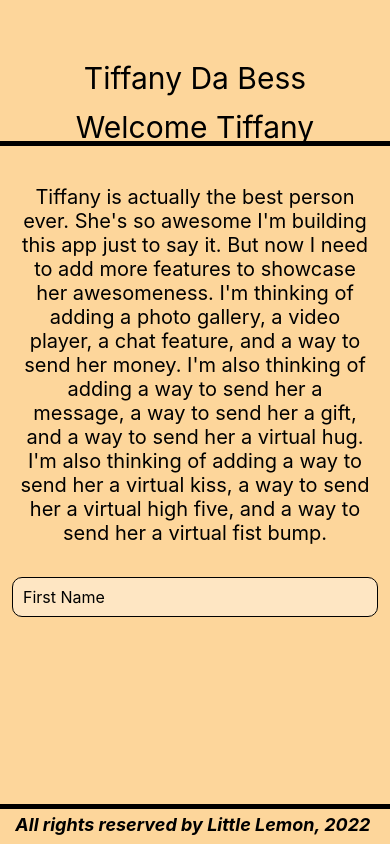
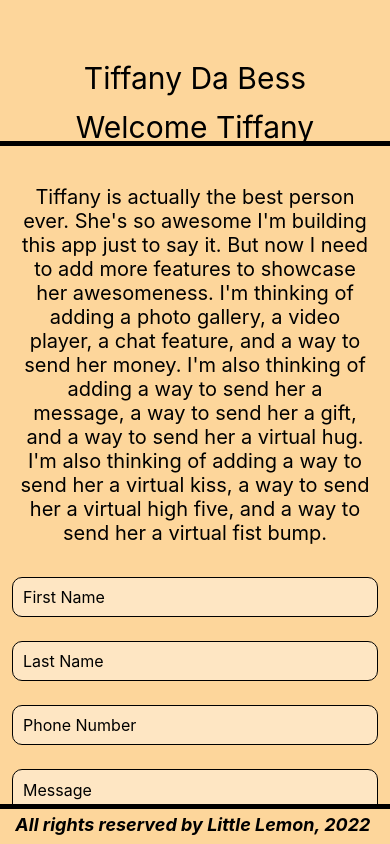
Before and after one commit to artslimedev/reactNativeIntro, a React Native app: screen / in a window 390 px wide. Built offline with nearby package versions, Linux system fonts and the light colour scheme.

Commit message:
Modified with textInputs and login screens

```diff
--- a/App.js
+++ b/App.js
@@ -4,6 +4,7 @@ import LittleLemonHeader from "./components/LittleLemonHeader";
 import LittleLemonFooter from "./components/LittleLemonFooter";
 import WelcomeScreen from "./components/WelcomeScreen";
 import MenuItems from "./components/MenuItems";
+import LoginScreen from "./components/LoginScreen";
 
 export default function App() {
   return (
@@ -12,6 +13,7 @@ export default function App() {
         <LittleLemonHeader />
         {/* <MenuItems /> */}
         <WelcomeScreen />
+        {/* <LoginScreen /> */}
       </View>
       <View style={styles.footerContainer}>
         <LittleLemonFooter />
--- /dev/null
+++ b/components/LoginScreen.js
@@ -0,0 +1,56 @@
+import * as React from "react";
+import { ScrollView, Text, StyleSheet, TextInput } from "react-native";
+
+export default function LoginScreen() {
+  const [email, setEmail] = React.useState("");
+  const [password, setPassword] = React.useState("");
+  return (
+    <ScrollView style={styles.container}>
+      <Text style={styles.headerText}>Welcome to Little Lemon</Text>
+      <Text style={styles.regularText}>Login to continue </Text>
+      <TextInput
+        style={styles.input}
+        placeholder="Email"
+        keyboardType="email-address"
+        onChangeText={setEmail}
+        value={email}
+      />
+      <TextInput
+        style={styles.input}
+        placeholder="Password"
+        secureTextEntry={true}
+        onChangeText={setPassword}
+        value={password}
+      />
+    </ScrollView>
+  );
+}
+
+const styles = StyleSheet.create({
+  container: {
+    flex: 1,
+  },
+  headerText: {
+    padding: 40,
+    fontSize: 30,
+    color: "black",
+    textAlign: "center",
+  },
+  regularText: {
+    fontSize: 24,
+    padding: 20,
+    marginVertical: 8,
+    color: "black",
+    textAlign: "center",
+  },
+  input: {
+    height: 40,
+    margin: 12,
+    fontSize: 16,
+    padding: 10,
+    borderWidth: 1,
+    borderColor: "black",
+    borderRadius: 10,
+    backgroundColor: "rgba(255, 255, 255, .4)",
+  },
+});
--- a/components/WelcomeScreen.js
+++ b/components/WelcomeScreen.js
@@ -1,20 +1,34 @@
 import * as React from "react";
-import { ScrollView, Text, View, StyleSheet, TextInput } from "react-native";
+import {
+  ScrollView,
+  Text,
+  View,
+  StyleSheet,
+  TextInput,
+  KeyboardAvoidingView,
+} from "react-native";
 
 const WelcomeScreen = () => {
   const [firstName, onChangeFirstName] = React.useState("");
+  const [lastName, onChangeLastName] = React.useState("");
+  const [message, onChangeMessage] = React.useState("");
   return (
-    <ScrollView style={styles.container} indicatorStyle={"white"}>
+    <KeyboardAvoidingView style={styles.container} behavior="padding">
+      <ScrollView
+        // style={styles.container}
+        indicatorStyle={"white"}
+        keyboardDismissMode="none"
+      >
         <Text style={styles.titleText}>Welcome Tiffany</Text>
         <Text style={styles.baseText}>
-        Tiffany is actually the best person ever. She's so awesome I'm building
-        this app just to say it. But now I need to add more features to showcase
-        her awesomeness. I'm thinking of adding a photo gallery, a video player,
-        a chat feature, and a way to send her money. I'm also thinking of adding
-        a way to send her a message, a way to send her a gift, and a way to send
-        her a virtual hug. I'm also thinking of adding a way to send her a
-        virtual kiss, a way to send her a virtual high five, and a way to send
-        her a virtual fist bump.
+          Tiffany is actually the best person ever. She's so awesome I'm
+          building this app just to say it. But now I need to add more features
+          to showcase her awesomeness. I'm thinking of adding a photo gallery, a
+          video player, a chat feature, and a way to send her money. I'm also
+          thinking of adding a way to send her a message, a way to send her a
+          gift, and a way to send her a virtual hug. I'm also thinking of adding
+          a way to send her a virtual kiss, a way to send her a virtual high
+          five, and a way to send her a virtual fist bump.
         </Text>
         <TextInput
           style={styles.input}
@@ -22,7 +36,30 @@ const WelcomeScreen = () => {
           value={firstName}
           placeholder="First Name"
         />
+        <TextInput
+          style={styles.input}
+          onChangeText={onChangeLastName}
+          value={lastName}
+          placeholder="Last Name"
+        />
+        <TextInput
+          style={styles.input}
+          onChangeText={onChangeLastName}
+          value={lastName}
+          placeholder="Phone Number"
+          keyboardType="phone-pad"
+        />
+        <TextInput
+          style={styles.messageInput}
+          onChangeText={onChangeMessage}
+          value={message}
+          placeholder="Message"
+          multiline={true}
+          numberOfLines={4}
+          maxLength={200}
+        />
       </ScrollView>
+    </KeyboardAvoidingView>
   );
 };
 
@@ -53,6 +90,16 @@ const styles = StyleSheet.create({
     borderRadius: 10,
     backgroundColor: "rgba(255, 255, 255, .4)",
   },
+  messageInput: {
+    height: 100,
+    margin: 12,
+    fontSize: 16,
+    padding: 10,
+    borderWidth: 1,
+    borderColor: "black",
+    borderRadius: 10,
+    backgroundColor: "rgba(255, 255, 255, .4)",
+  },
 });
 
 export default WelcomeScreen;
```
Also changed, not shown: components/LittleLemonForm.js (deleted). Lines whose indentation alone changed are shown as unchanged.
